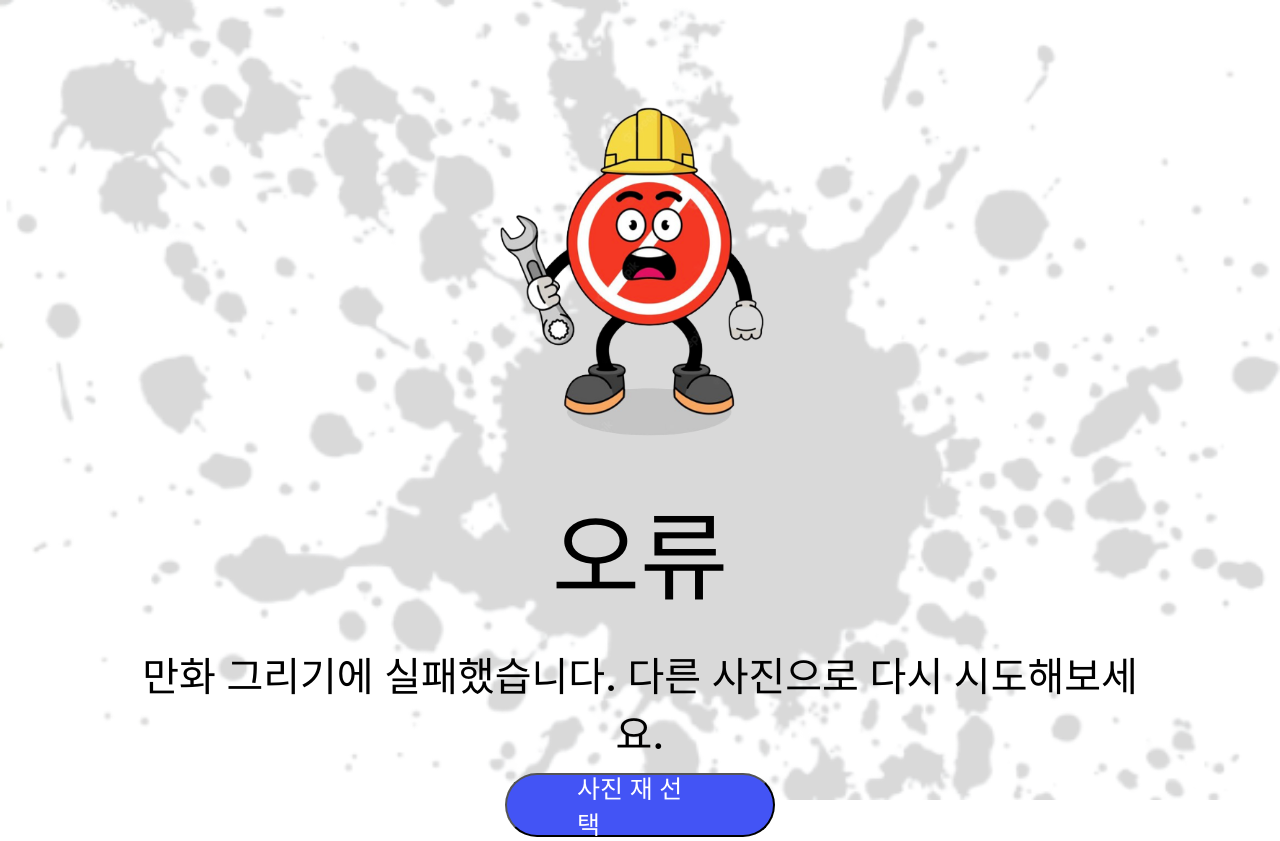
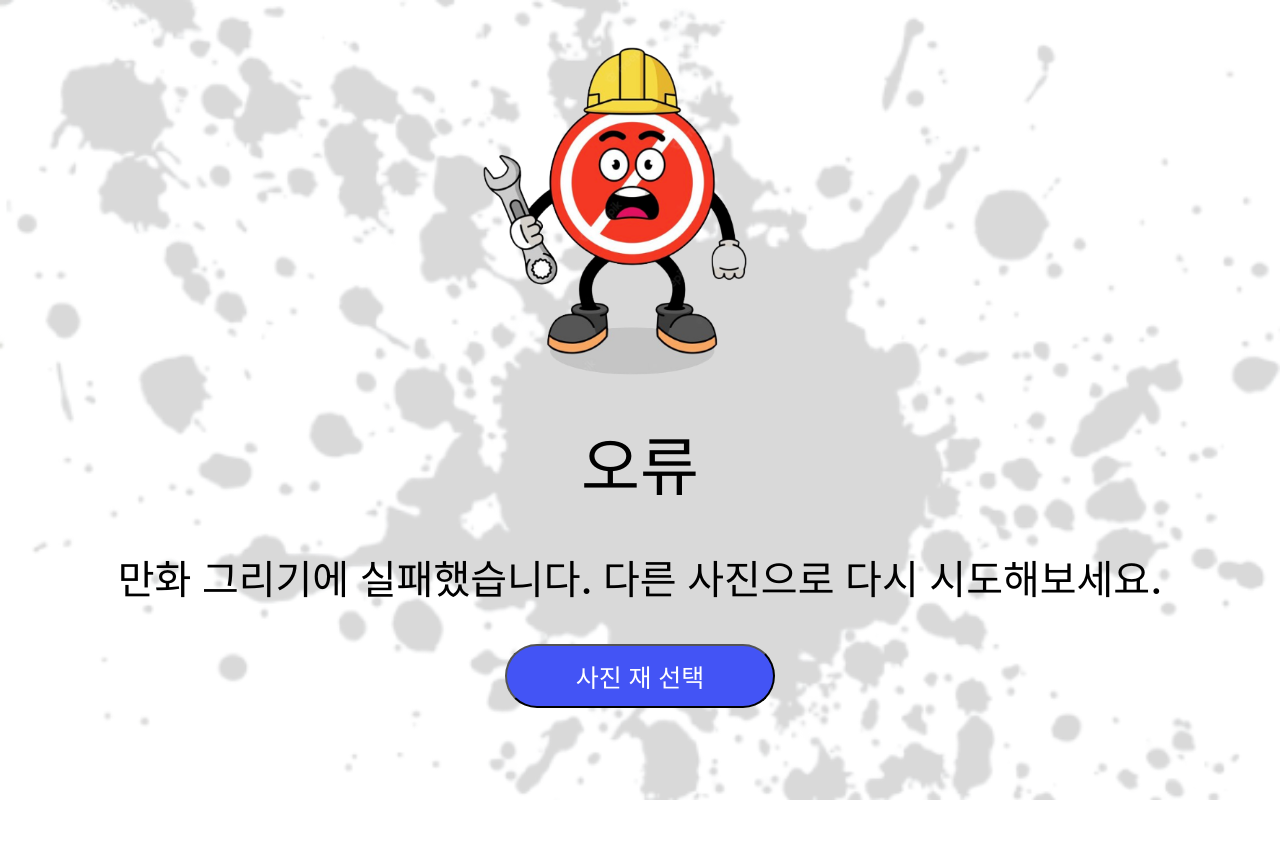
Before and after one commit to 2022-Summer-Bootcamp-Team-F/Face-Change, a React (Create React App) app in the folder frontend/: page /error in a window 1280 px wide. After the commit the page ends 800 px from the top, so only its background shows below. Built offline with nearby package versions, Linux system fonts and the light colour scheme.

Commit message:
style: ErrorPage style 수정

```diff
--- a/frontend/src/pages/Error.tsx
+++ b/frontend/src/pages/Error.tsx
@@ -13,10 +13,10 @@ const ErrorBackImg = styled.div`
 
 const ErrorIcon = styled.img`
   width: 21.375rem;
-  height: 24.438rem;
+  height: 24rem;
   margin: 0 auto;
-  padding: 4.563rem 2.5rem 1.063rem 3.125rem;
-  object-fit: contain;
+  padding: 1rem 2.5rem 1rem 1rem;
+  object-fit: scale-down;
   border-radius: 100px;
   text-align: center;
   font-size: 3rem;
@@ -26,10 +26,10 @@ const ErrorIcon = styled.img`
 `;
 
 const Sentence = styled.p`
-  width: 11.063rem;
+  /* width: 11.063rem; */
   height: 7.25rem;
   font-family: Inter;
-  font-size: 6rem;
+  font-size: clamp(2rem, 10vw, 4rem);
   font-weight: 500;
   font-stretch: normal;
   font-style: normal;
@@ -44,10 +44,10 @@ const Sentence = styled.p`
 `;
 
 const Sentence2 = styled.p`
-  width: 65rem;
+  /* width: 65rem; */
   height: 3rem;
   font-family: Inter;
-  font-size: 2.5rem;
+  font-size: clamp(2rem, 10vw, 2.5rem);
   font-weight: 500;
   font-stretch: normal;
   font-style: normal;
@@ -56,7 +56,7 @@ const Sentence2 = styled.p`
   color: #000;
 
   margin: 0 auto;
-  margin-top: 3rem;
+  margin-top: 1rem;
   text-align: center;
   justify-content: center;
   align-items: center;
@@ -65,12 +65,12 @@ const Sentence2 = styled.p`
 const Btn = styled.button`
   width: 16.875rem;
   height: 4rem;
-  padding: 1.063rem 4.5rem 1.063rem 4.375rem;
+  /* padding: 1.063rem 4.5rem 1.063rem 4.375rem; */
   border-radius: 50px;
   background-color: #4354f5;
 
   margin: 0 auto;
-  margin-top: 5rem;
+  margin-top: 3rem;
   display: flex;
   justify-content: center;
   align-items: center;
```
